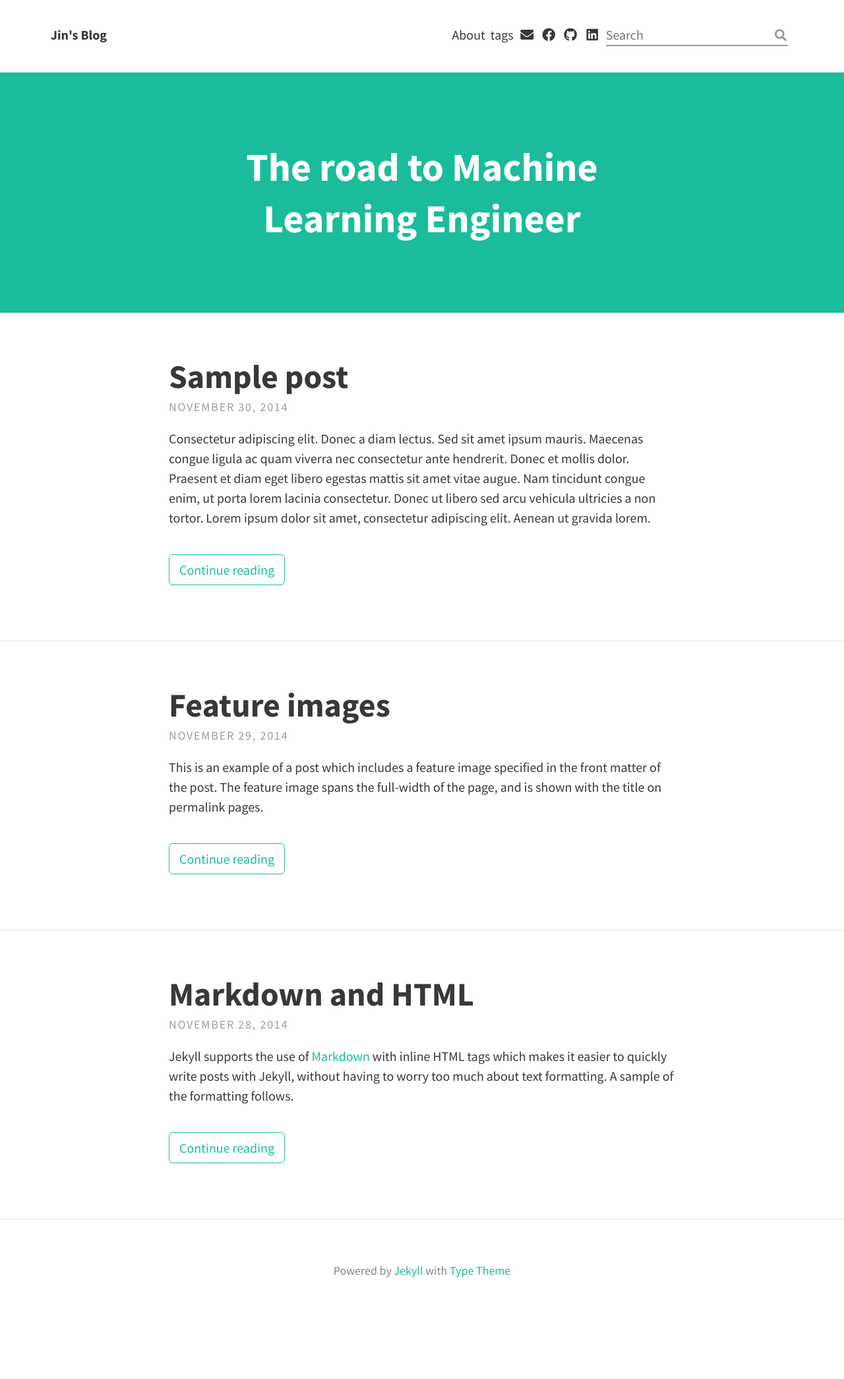
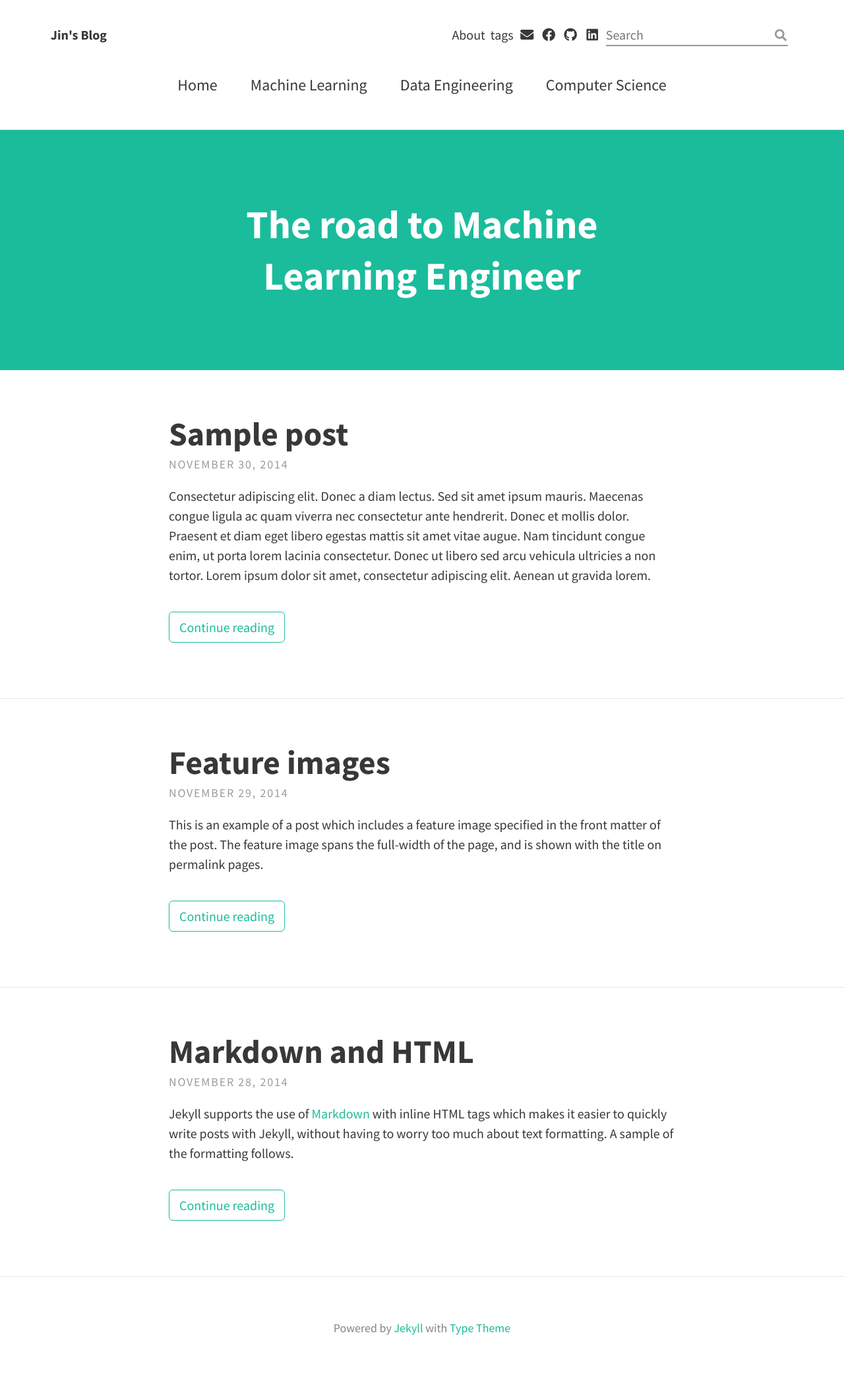
Before and after one commit to lsjhome/lsjhome-temp.github.io, a Jekyll site: the page built from index.html, in a window 1280 px wide. Shown: the whole page at 66% size. Built offline with Jekyll 4.4.1, drawn with Linux system fonts in a browser that asks for light colours; nearby versions of some CDN libraries; the list of posts is cut into pages by our own code; before the commit the page ends 2003 px from its top, so only the background shows below that.

Commit message:
add menu

```diff
--- a/_config.yml
+++ b/_config.yml
@@ -1,7 +1,7 @@
 # SITE CONFIGURATION
 baseurl: ""
-#url: "https://lsjhome007.github.io/"
-url: "http://localhost:4000"
+url: "https://lsjhome007.github.io/"
+#url: "http://localhost:4000"
 # THEME-SPECIFIC CONFIGURATION
 theme_settings:
   # Meta
--- a/_includes/header.html
+++ b/_includes/header.html
@@ -1,4 +1,5 @@
 <header class="site-header">
+
 	<div class="branding">
 		{% if site.theme_settings.gravatar %}
 		<a href="{{ site.baseurl }}/">
@@ -13,7 +14,9 @@
 			<a href="{{ site.baseurl }}/">{{ site.theme_settings.title }}</a>
 		</h1>
 	</div>
+
 	<nav class="site-nav">
+
 		<ul>
 			{% for page in site.pages %}
 			{% if page.title and page.hide != true %}
@@ -41,4 +44,32 @@
 		</ul>
 	</nav>
 
+    <div class="site-category">
+    <ul class='cat1'>
+      <li><a href="/">Home</a></li>
+
+      <li><a href="/">Machine Learning</a>
+        <ul>
+            <li><a href="/ML/DLWP">Deep Learning with Python</a></li>
+            <li><a href="/ML/DLND">Deep Learning Nano Degree</a></li>
+        </ul>
+      </li>
+
+      <li><a href="/">Data Engineering</a>
+        <ul>
+            <li><a href="/DEN/IAS">Intro to Apache Spark</a></li>
+        </ul>
+      </li>
+
+      <li><a href="/">Computer Science</a>
+        <ul>
+            <li><a href="/CS/DSA">Data Structure & Algorithm</a></li>
+            <li><a href="/CS/PS">Problem Solving</a></li>
+        </ul>
+      </li>
+    </ul>
+  	</div>
+
+
+
 </header>
--- a/_sass/includes/_header.scss
+++ b/_sass/includes/_header.scss
@@ -86,4 +86,99 @@
            color: $search-color;
         }
     }
+
+    /* --- Category --- */
+  .site-category{
+    background: $brand-color;
+    margin:0 auto;
+    padding:30px 0 0 0;
+    font-size:24px;
+    text-align: center;
+    clear:left;
+    display: inline-block;
+    width: 100%;
+    }
+
+    .site-category ul{
+    height:50px;
+    list-style:none;
+    line-height: 1.5;
+    margin:0 auto;
+    text-align: center;
+    display:inline-block;
+    }
+
+    .site-category li{
+    float: left;
+    display:inline;
+    text-align:center;
+    }
+
+    .site-category li a{
+    background: $brand-color;
+    display:inline-block;
+    font-weight:normal;
+    line-height:58px;
+    margin:0px;
+    padding:0px 25px;
+    text-align:center;
+    text-decoration:none;
+    }
+
+    .site-category li a:hover{
+    background: rgb(71,71,71);
+    color:#FFFFFF;
+    text-decoration:none;
+    }
+
+    .site-category li ul{
+    background: rgb(109,109,109);
+    display:none; /* 평상시에는 드랍메뉴가 안보이게 하기 */
+    //height:auto;
+    padding:0px;
+    margin:0px;
+    border:0px;
+    position:absolute;
+    width:200px;
+    z-index:200;
+    /*top:1em;*/
+    //left:0;
+    }
+
+    .site-category li:hover ul{
+    display:block; /* 마우스 커서 올리면 드랍메뉴 보이게 하기 */
+    }
+
+    .site-category li li {
+    background: $brand-color;
+    display:block;
+    float:none;
+    margin:0px;
+    padding:0px;
+    width:200px;
+    }
+
+    .site-category li:hover li a{
+    background:none;
+    }
+
+    .site-category li ul a{
+    display:block;
+    height:50px;
+    font-size:14px;
+    font-style:normal;
+    margin:0px;
+    padding:0px 0px 0px 15px;
+    text-align:left;
+    }
+
+    .site-category li ul a:hover, .menubar li ul li:hover a{
+    background: rgb(71,71,71);
+    border:0px;
+    color:#ffffff;
+    text-decoration:none;
+    }
+
+
+
 }
```
